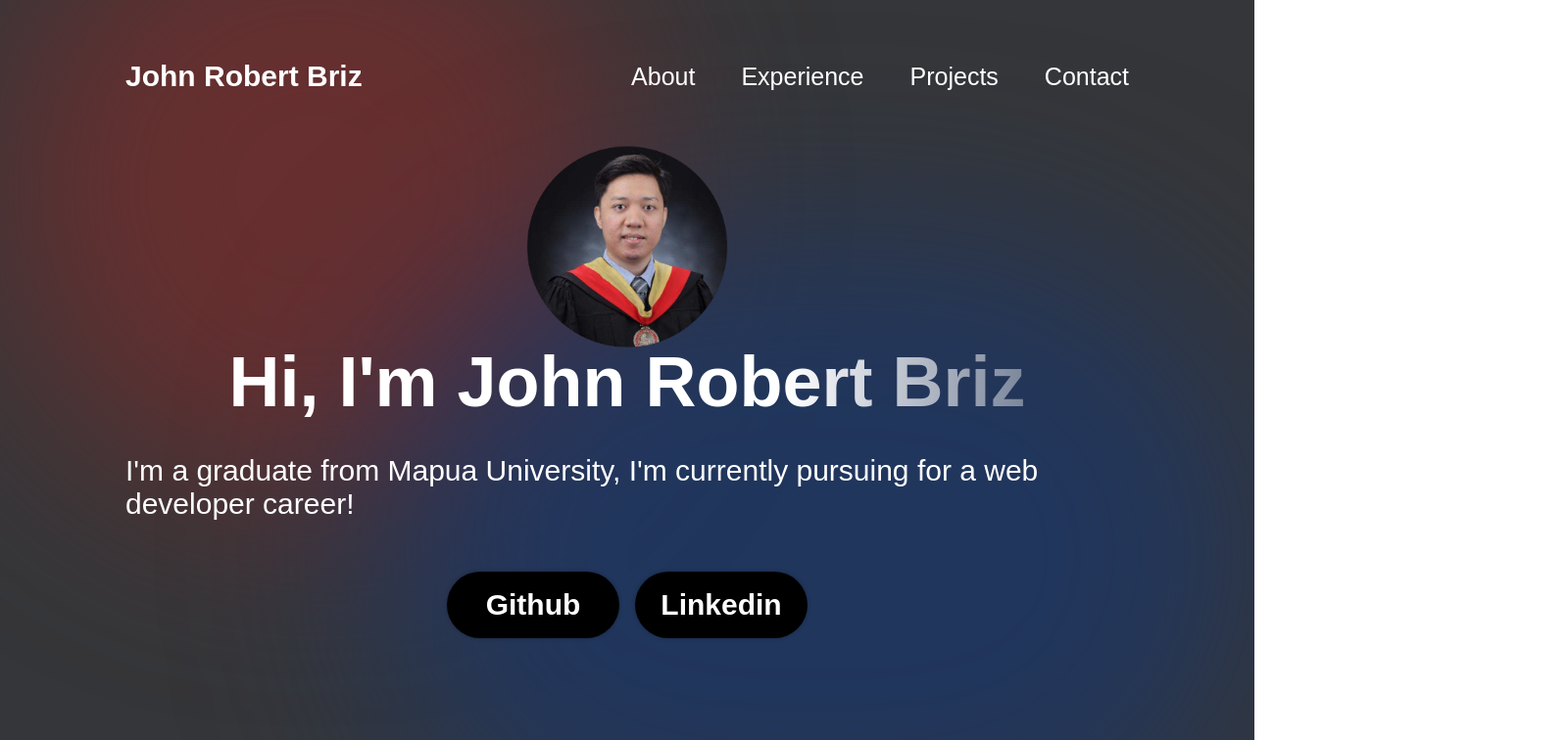
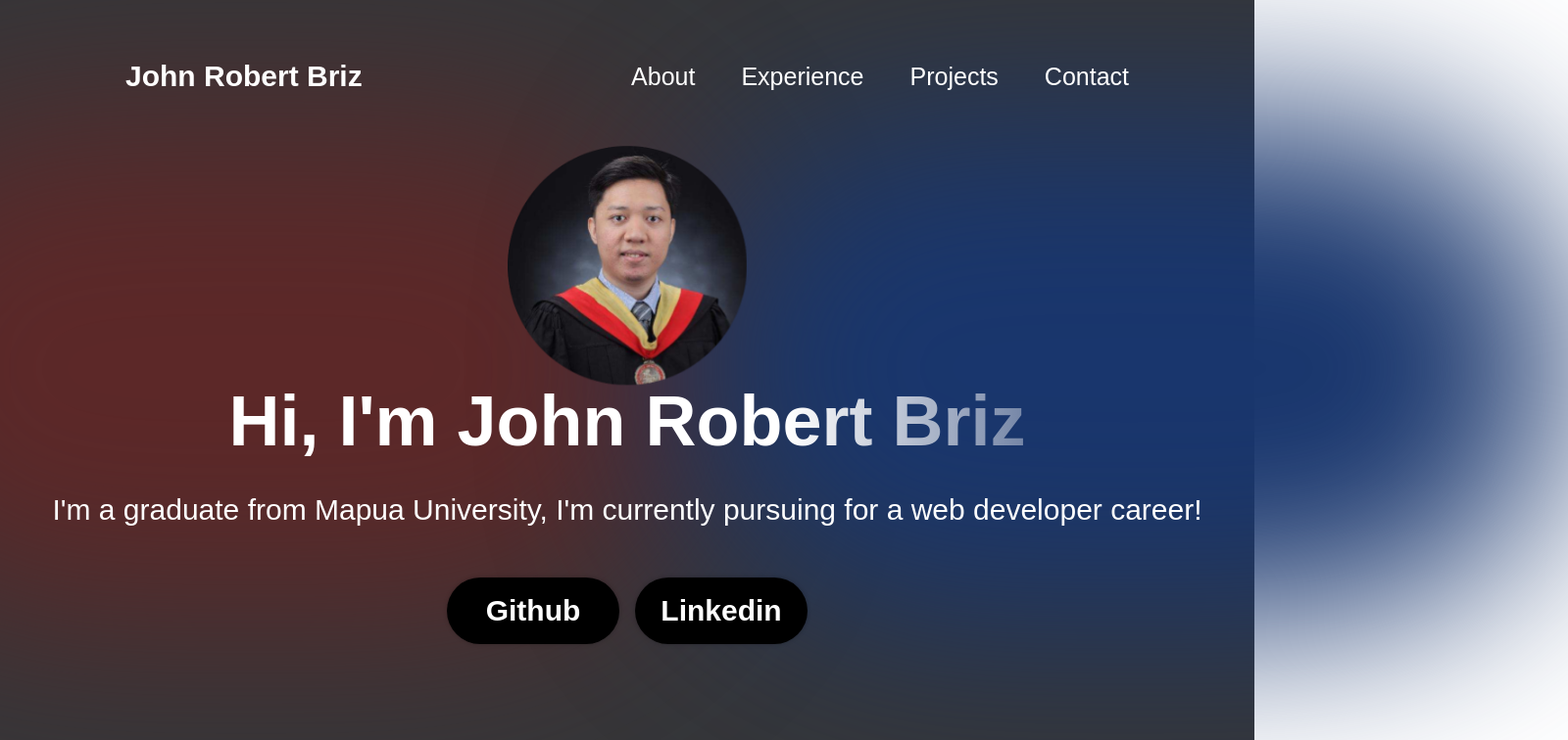
Before and after one commit to jrB-123/code, a React (Vite) app in the folder react-portfolio/: page / in a window 1280 px wide. Shown: the top 756 px of the page at 98% size, 1600 px wide, since content can reach past the window. Built offline with nearby package versions, Linux system fonts and the light colour scheme.

Commit message:
update 6

```diff
--- a/react-portfolio/src/componets/About/About.module.css
+++ b/react-portfolio/src/componets/About/About.module.css
@@ -32,9 +32,13 @@
     border-radius: 100px;
     padding: 17px 26px;
     box-shadow: 0 0 4px 0 rgba(0, 0, 0, 0.25);
-    transition: all 300ms ease;
+    text-align: center;
+}
 
-    text-align: center;
+.title2:hover {
+    color: grey;
+    text-decoration-color: rgb(181, 181, 181);
+    transition: all 200ms ease;
 }
 
 .content {
--- a/react-portfolio/src/componets/Contact/Contact.jsx
+++ b/react-portfolio/src/componets/Contact/Contact.jsx
@@ -8,26 +8,19 @@ export const Contact = () => {
     <footer className={styles.container} id="contact">
         <div className={styles.text}>
             <h2>Contact Me</h2>
-            <p>Get in touch!</p>
+            <p>Get in touch with my email: <a className={styles.a2} href="mailto:jrbriz30@gmail.com" target="_blank">jrbriz30@gmail.com</a> </p>
         </div>
         <ul className={styles.links}>
             <li className={styles.link}>
-                <img src={getImageUrl("contact/emailIcon.png")} alt="icon" />
-                <a href="mailto:jrbriz30@gmail.com" target="_blank">jrbriz30@gmail.com</a>
+                <a href="https://www.linkedin.com/in/john-robert-briz-304285250/" target="_blank" className={styles.a4}>
+                    <img src={getImageUrl("contact/linkedinIcon.png")} alt="icon" />
+                </a>
+                <a href="https://github.com/jrB-123" target="_blank" className={styles.a3}>
+                    <img src={getImageUrl("contact/githubIcon.png")} alt="icon" />
+                </a>
             </li>
-
-            <li className={styles.link}>
-                <img src={getImageUrl("contact/linkedinIcon.png")} alt="icon" />
-                <a href="https://www.linkedin.com/in/john-robert-briz-304285250/" target="_blank">linkedin.com/johnrobertbriz</a>
-            </li>
-
-            <li className={styles.link}>
-                <img src={getImageUrl("contact/githubIcon.png")} alt="icon" />
-                <a href="https://github.com/jrB-123" target="_blank">github.com/jrB-123</a>
-            </li>
-            <p className={styles.copyright}>Copyright © 2024 John Robert Briz. All Rights Reserved.</p>
         </ul>
-
+        <p className={styles.copyright}>Copyright © 2024 John Robert Briz. All Rights Reserved.</p>
     </footer>
     );
 };
--- a/react-portfolio/src/componets/Contact/Contact.module.css
+++ b/react-portfolio/src/componets/Contact/Contact.module.css
@@ -24,38 +24,39 @@
     font-weight: 400;
     letter-spacing: 2px;
     text-align: center;
-    margin-bottom: 80px;
+    margin-bottom: 40px;
     /* -webkit-text-stroke: 0.5px black; */
 }
 
 .links {
     display: flex;
-    flex-direction: column;
+    flex-direction: row;
     align-items: center;
     list-style: none;
     gap: 26px;
-
+    justify-content: space-around;
 }
 
 .link {
     display: flex;
     align-items: center;
     gap: 25px;
-    background: linear-gradient(180deg, #19203a 0%, #ff4040 100%);
-    background-size: 0 100%;
-    background-repeat: no-repeat;
-    transition: 0.3s;
-
-
 }
 
-.link:hover {
+.a3:hover {
     background-size: 100% 100%;
+    opacity: 0.6;
+}
+
+.a4:hover {
+    background-size: 100% 100%;
+    opacity: 0.6;
 }
 
 .copyright {
-    margin-top: 50px;
+    margin-top: 40px;
     /* -webkit-text-stroke: 0.5px black; */
+    text-align: center;
 }
 
 .link a {
@@ -65,3 +66,13 @@
     font-weight: 400;
     letter-spacing: 1.5px;
 }
+
+.a2 {
+    color: var(--color-text);
+    text-decoration: none;
+}
+
+.a2:hover {
+    color: grey;
+    transition: all 200ms ease;
+}
--- a/react-portfolio/src/componets/Experience/Experience.module.css
+++ b/react-portfolio/src/componets/Experience/Experience.module.css
@@ -141,7 +141,7 @@
 .historyItemDetails ul {
     margin-top: 6px;
     list-style-position: inside;
-    font-size: 25px;
+    font-size: 20px;
     list-style-type: disc;
     margin-left: 17px;
 }
--- a/react-portfolio/src/componets/Hero/Hero.module.css
+++ b/react-portfolio/src/componets/Hero/Hero.module.css
@@ -6,10 +6,13 @@
     flex-direction: column-reverse;
     align-items: center;
     justify-content: space-between;
-    margin-top: 49px;
+
     z-index: 1;
-    margin-left: 10%;
-    margin-right: 10%;
+    padding-bottom: 30px;
+    padding-right: 30px;
+    padding-left: 30px;
+    padding-top: 20px;
+    margin-top: 30px;
 }
 
 .content {
@@ -29,6 +32,7 @@
     background: linear-gradient(90deg, rgba(255, 255, 255, 1) 70%, rgba(255, 255, 255, 0) 120%);
     -webkit-text-fill-color: transparent;
     -webkit-background-clip: text;
+    text-align: center;
     /* -webkit-text-stroke: 2px black; */
 }
 
@@ -36,6 +40,7 @@
     font-size: 30px;
     font-family: var(--font-roboto);
     margin-bottom: 52px;
+    text-align: center;
     /* -webkit-text-stroke: 1px black; */
 }
 
@@ -48,10 +53,15 @@
     font-weight: 600;
     padding: 17px 26px;
     box-shadow: 0 0 4px 0 rgba(0, 0, 0, 0.25);
-    transition: all 300ms ease;
     font-weight: 600;
     width: 11rem;
     text-align: center;
+}
+
+.contactBtn:hover {
+    color: grey;
+    text-decoration-color: rgb(181, 181, 181);
+    transition: all 200ms ease;
 }
 
 .git {
@@ -89,14 +99,14 @@
     height: 50vw;
     min-width: 350px;
     min-height: 350px; */
-    width: 50vw;
-    height: 50vw;
+    width: 70vw;
+    height: 40vw;
     min-width: 350px;
-    min-width: 350px;
-    top: -128px;
-    left: 0vw;
+    min-width: 250px;
+    top: 120px;
+    left: -15vw;
     border-radius: 764px;
-    background: #672f2f;
+    background: #5c2828;
     filter: blur(100px);
     z-index: 0;
 }
@@ -108,13 +118,13 @@
     min-width: 350px;
     min-height: 0px; */
     width: 70vw;
-    height: 50vw;
+    height: 40vw;
     min-width: 350px;
     min-width: 250px;
-    top: 246px;
-    right: 0vw;
+    top: 120px;
+    right: -25vw;
     border-radius: 764px;
-    background: rgba(25, 55, 109, 0.7);
+    background: rgb(25, 54, 109);
     filter: blur(100px);
     z-index: 0;
 }
--- a/react-portfolio/src/componets/Navbar/Navbar.module.css
+++ b/react-portfolio/src/componets/Navbar/Navbar.module.css
@@ -17,6 +17,14 @@
     text-decoration: none;
     color: var(--color-text);
     /* -webkit-text-stroke: 1px black; */
+}
+
+.title:hover {
+    color: grey;
+    text-decoration: underline;
+    text-underline-offset: 1rem;
+    text-decoration-color: rgb(181, 181, 181);
+    transition: all 200ms ease;
 }
 
 .button {
@@ -41,15 +49,16 @@
     font-size: 25px;
     color: var(--color-text);
     text-decoration: none;
-    transition: all 300ms ease;
+
     /* -webkit-text-stroke: 0.5px black; */
 }
 
-a:hover {
+.menuItems a:hover {
     color: grey;
     text-decoration: underline;
     text-underline-offset: 1rem;
     text-decoration-color: rgb(181, 181, 181);
+    transition: all 200ms ease;
   }
 
 @media screen and (max-width: 830px) {
--- a/react-portfolio/src/componets/Projects/ProjectCard.jsx
+++ b/react-portfolio/src/componets/Projects/ProjectCard.jsx
@@ -18,7 +18,7 @@ export const ProjectCard = ({ project : {title, imageSrc, description, skills, d
             }</ul>
             <div className={styles.links}>
 
-                <a href={source} className={styles.link} target="_blank">Github</a>
+                <a href={source} className={styles.link} target="_blank">Github <img src={getImageUrl("contact/githubIcon.png")} alt="icon" className={styles.git} /></a>
             </div>
         </div>
     );
--- a/react-portfolio/src/componets/Projects/ProjectCard.module.css
+++ b/react-portfolio/src/componets/Projects/ProjectCard.module.css
@@ -24,22 +24,23 @@
     margin-bottom: 26px;
 }
 
-/* .git {
+.git {
     cursor: pointer;
-    height: 2rem;
-    margin-left: 10px;
-} */
+    height: 1.9rem;
+}
 
 .title {
     font-size: 25px;
     font-weight: 700;
     /* -webkit-text-stroke: 1px black; */
+    text-align: center;
 }
 
 .description{
     margin-top: 6px;
-    font-size: 25px;
+    font-size: 20px;
     font-weight: 400;
+    text-align: justify;
 }
 
 .skills {
@@ -75,5 +76,9 @@
     border-radius: 100px;
     background: rgb(0, 0, 0);
     padding: 17px 22px;
-    transition: all 300ms ease;
 }
+
+.link:hover {
+    transition: all 200ms ease;
+    opacity: 0.6;
+}
```
